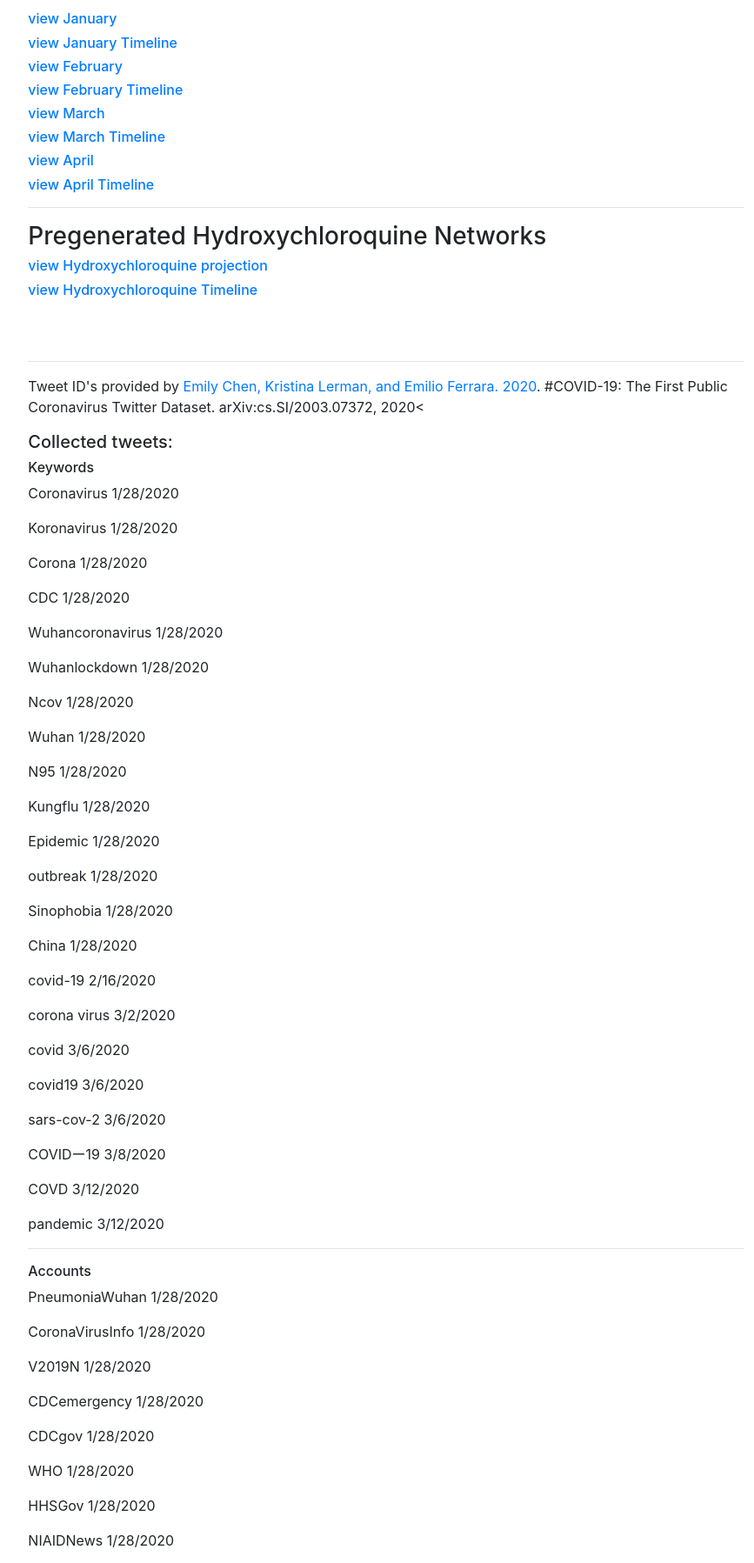
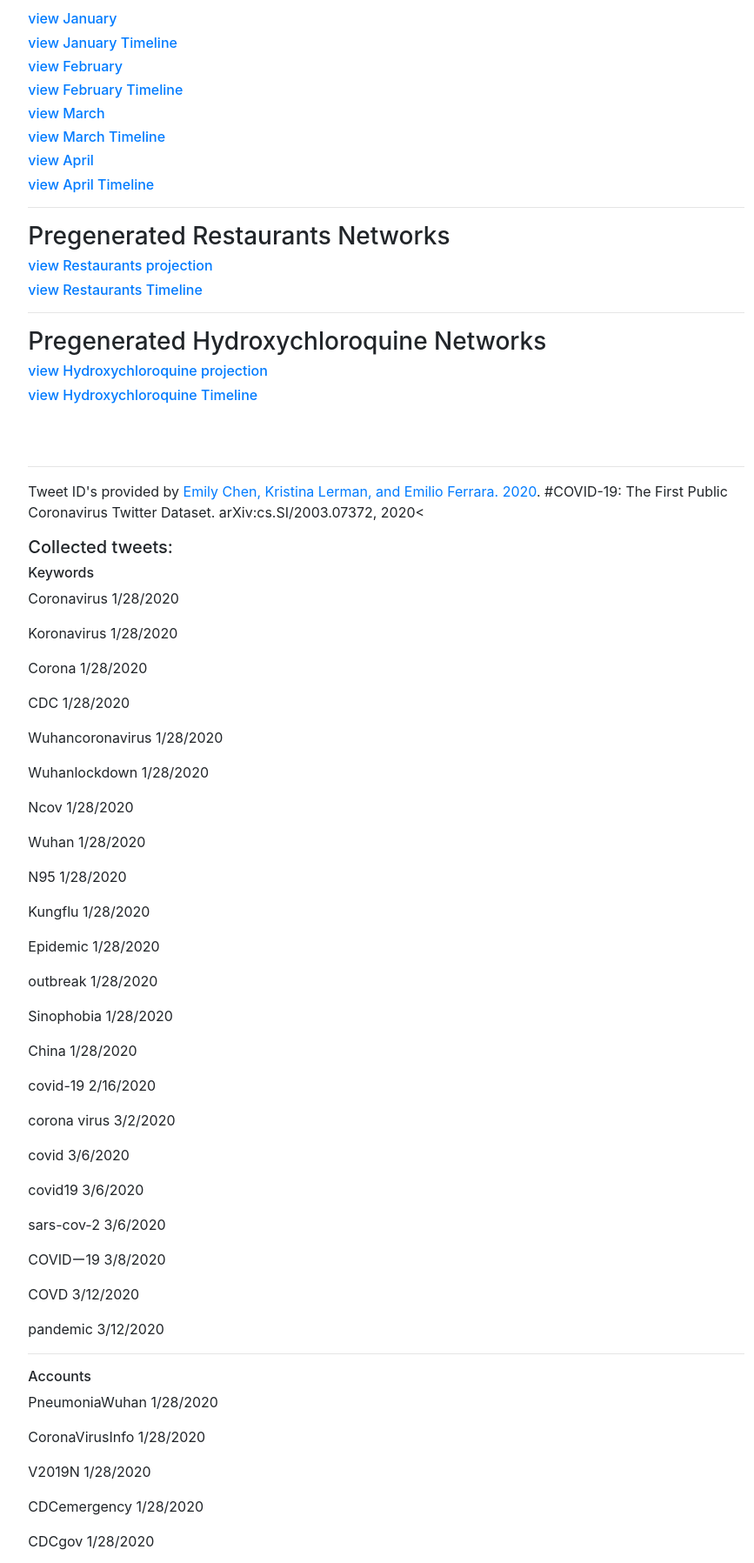
Before and after one commit to ucdscenter/covid_social_media, a Django app: page / in a window 1280 px wide. Shown: the part 692-2489 px from the top of the page at 87% size, without its empty margins (196-1063 px from the left). Run offline with Django 3.2, Linux system fonts and the light colour scheme; some libraries are stand-ins or nearby versions.

Commit message:
adding restaurants link

```diff
--- a/twitter_network/templates/twitter_network/index.html
+++ b/twitter_network/templates/twitter_network/index.html
@@ -29,6 +29,10 @@ Click on a node or a link to see the top tweets that use those words or that pai
 <h6><a href="webgl_timeline?identifier=mar_fow_test_">view March Timeline</a></h6>
 <h6><a href="show_webgl?identifier=apr_fow_test_">view April</a></h6>
 <h6><a href="webgl_timeline?identifier=apr_fow_test_">view April Timeline</a></h6>
+<hr>
+<h3>Pregenerated Restaurants Networks</h3>
+<h6><a href="show_webgl?identifier=restaurants_test_">view Restaurants projection</a></h6>
+<h6><a href="webgl_timeline?identifier=restaurants_test_">view Restaurants Timeline</a></h6>
 <hr>
 <h3>Pregenerated Hydroxychloroquine Networks</h3>
 <h6><a href="show_webgl?identifier=all_hydrox_test_">view Hydroxychloroquine projection</a></h6>
```
